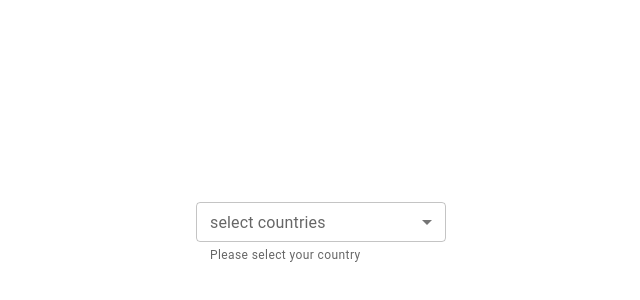
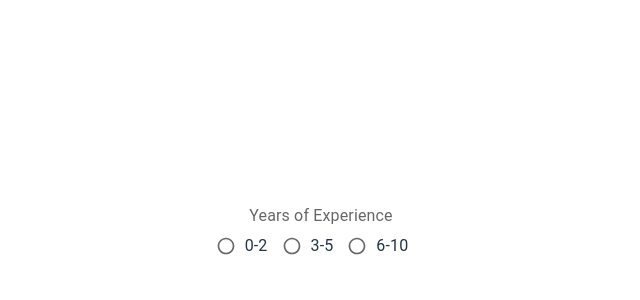
Before and after one commit to leo-mutuku/react-mui, a React (Vite) app: page / in a window 1280 px wide. Shown: the part 166-466 px from the top of the page, without its empty margins (319-959 px from the left). Built offline with nearby package versions, Linux system fonts and the light colour scheme.

Commit message:
Mui Radio button group

```diff
--- a/src/App.tsx
+++ b/src/App.tsx
@@ -1,5 +1,6 @@
 
 import './App.css'
+import { MuiRadio } from './component/MuiRadio'
 import { MuiSelect } from './component/MuiSelect'
 //import { MuiTextField } from './component/MuiTextField'
 //import { MuiButtonToggle } from './MuiButtonToggle'
@@ -17,7 +18,8 @@ function App() {
       {/* <MuiButtonGroup /> */}
       {/* <MuiButtonToggle/> */}
      {/* <MuiTextField/> */}
-     <MuiSelect />
+     {/* <MuiSelect /> */}
+     <MuiRadio/>
     </>
   )
 }
--- /dev/null
+++ b/src/component/MuiRadio.tsx
@@ -0,0 +1,37 @@
+import {
+    Box,
+    FormControl,
+    FormLabel,
+    FormControlLabel,
+    RadioGroup,
+    Radio
+} from '@mui/material'
+import { useState } from 'react'
+
+export const MuiRadio = () => {
+    const [value, setValue] = useState('')
+    console.log(value)
+    const handleChange = (event:React.ChangeEvent<HTMLInputElement>) =>{
+        setValue(event.target.value)
+    }
+
+  return (
+    <Box>
+        <FormControl>
+            <FormLabel  id='job-experience-group-label'>
+                Years of Experience
+            </FormLabel>
+            <RadioGroup
+            name='job-experience-group'
+            value={value}
+            onChange={handleChange}
+            row
+            aria-labelledby='job-experience-group-label'>
+                <FormControlLabel control={<Radio  size='small' color='secondary'/>} label='0-2' value='0-2'/>
+                <FormControlLabel control={<Radio size='small' color='secondary' />} label='3-5' value='3-5'/>
+                <FormControlLabel control={<Radio size='small' color='secondary'/>} label='6-10' value='6-10'/>
+            </RadioGroup>
+        </FormControl>
+    </Box>
+  )
+}
```
